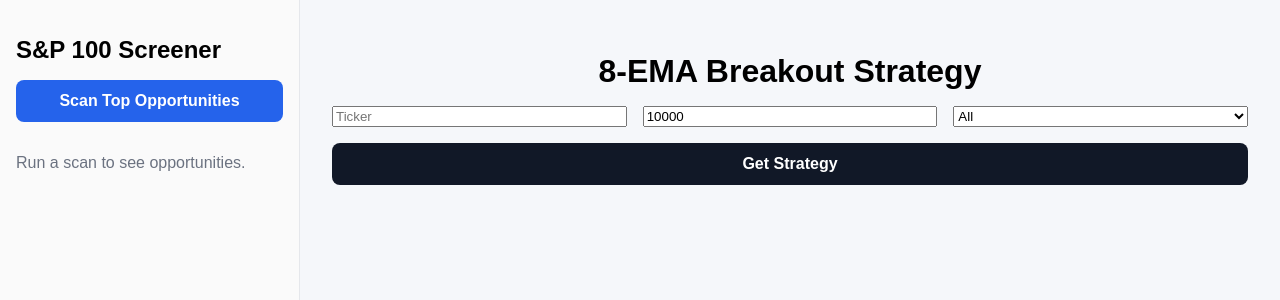
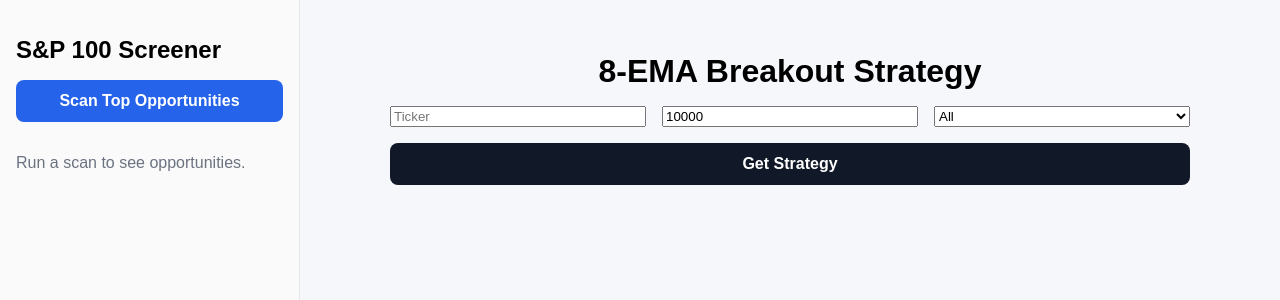
Before and after one commit to SpaceCatH/frontend, a React (Vite) app: page / in a window 1280 px wide. Shown: the top 300 px of the page. Built offline with nearby package versions, Linux system fonts and the light colour scheme.

Commit message:
Sandbox snapshot commit

```diff
--- a/src/App.tsx
+++ b/src/App.tsx
@@ -176,7 +176,15 @@
       </div>
 
       {/* RIGHT PANEL — STRATEGY DETAILS */}
-      <div style={{ padding: "2rem", overflowY: "auto" }}>
+      <div
+        style={{
+          padding: "2rem",
+          overflowY: "auto",
+          display: "flex",
+          justifyContent: "center",
+        }}
+      >
+        <div style={{ width: "100%", maxWidth: "800px" }}>
           <h1 style={{ marginBottom: "1rem" }}>8‑EMA Breakout Strategy</h1>
 
           {/* FORM */}
@@ -308,5 +316,6 @@
           })}
         </div>
       </div>
+    </div>
   );
 }
```
Lines whose indentation alone changed are shown as unchanged.
